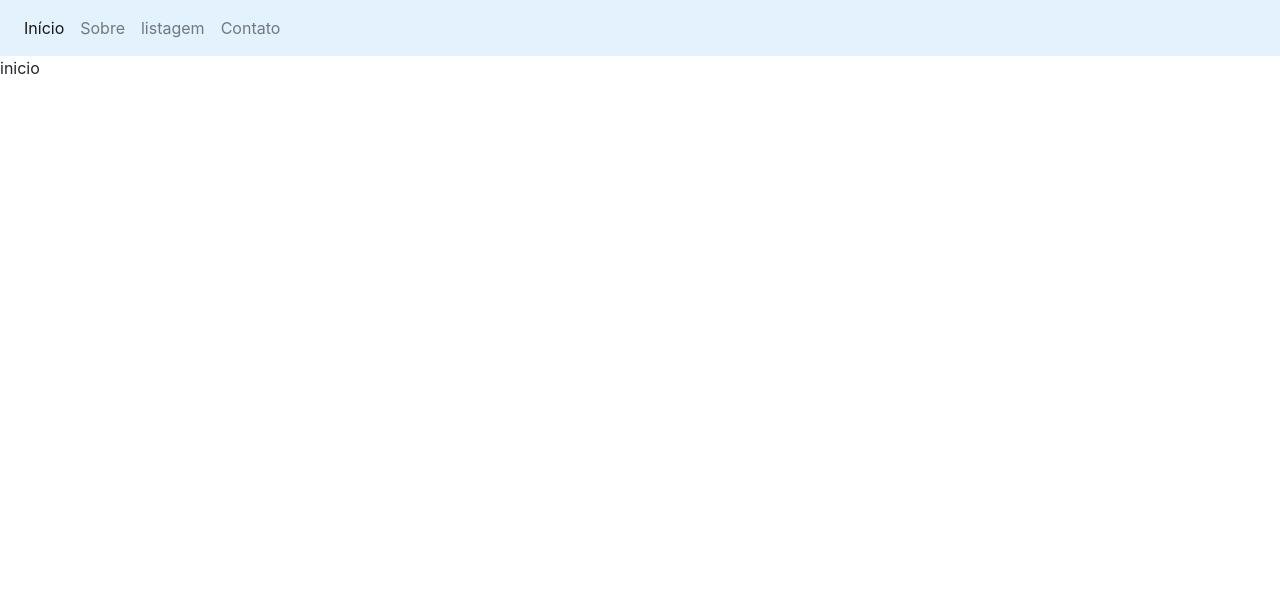
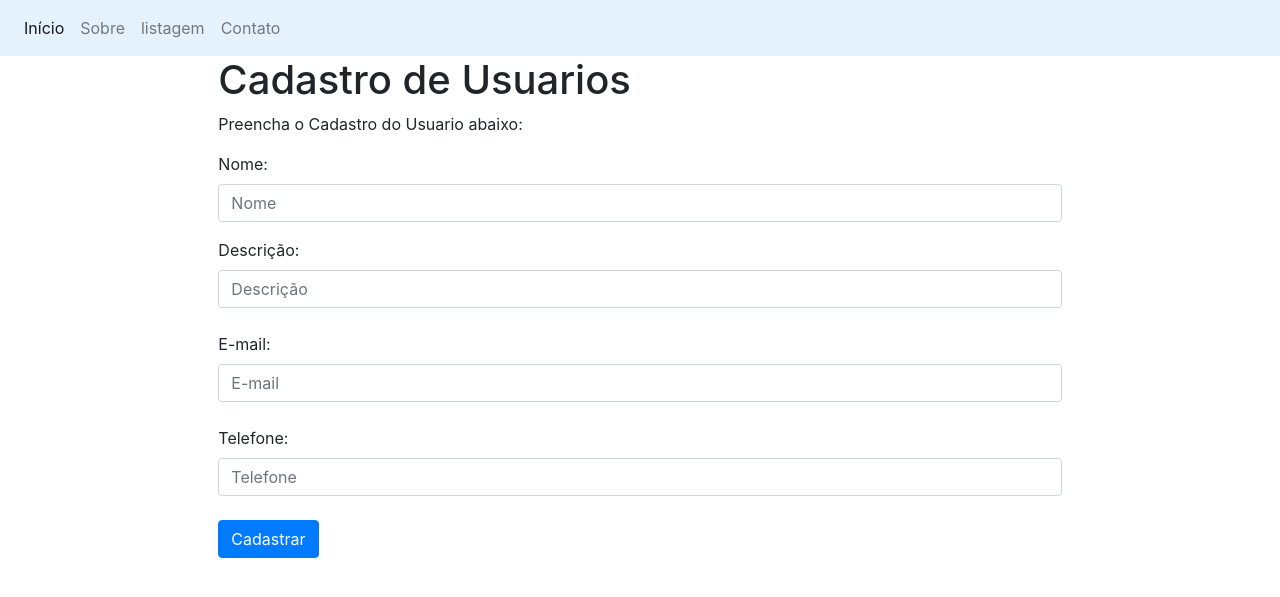
Before and after one commit to GuilhermeSTrydeR/projeto_web, a PHP site: page / in a window 1280 px wide. Shown: the top 597 px of the page. Run offline with PHP 8.4, Linux system fonts and the light colour scheme.

Commit message:
contato gravando no banco
nesse comit foi implementado a conexão com o banco de dados via PDO e tambem a pagina contato inteiramente funcional(gravando no banco), ainda não foi implementado a pagina para leitura no navegador desses contatos

```diff
--- /dev/null
+++ b/classes/conexao_bd.php
@@ -0,0 +1,31 @@
+
+<?php
+
+class ConexaoBD{
+
+    private $link;
+
+    function __construct($host="localhost", $usuario="root", $senha="", $bd="projeto_web"){
+        $dsn = "mysql:dbname=$bd;host=$host";
+
+        try{
+            $this->link = new PDO($dsn, $usuario, $senha);
+        }
+        catch(PDOException $e){
+            echo "Erro: Não foi possível realizar uma conexão com o MySQL." . "<br>";
+            echo "Mensagem de erro: " . $e->getMessage() . "<br>";
+            exit;
+        }
+    }
+
+    function get_link(){
+        return $this->link;
+    }
+
+    function __destruct(){
+        unset($this->link);
+    }
+
+}
+
+?>
--- /dev/null
+++ b/classes/contato.class.php
@@ -0,0 +1,230 @@
+<?php
+
+    class Contato{
+
+        private $id;
+        private $nome;
+        private $telefone;
+        private $email;
+        private $mensagem;
+
+        function __construct($id=NULL, $nome="", $telefone="", $email="", $mensagem=""){
+            $this->id = $id;
+            $this->nome = $nome;
+            $this->telefone = $telefone;
+            $this->email = $email;
+            $this->mensagem = $mensagem;
+        }
+
+        function __get($atributo){
+            return $this->$atributo;
+        }
+
+        function __set($atributo, $valor){
+            $this->$atributo = $valor;
+        }
+
+        function __toString(){
+            return $this->nome . " (" . $this->id . ")";
+        }
+
+        function salvar(){
+            $objConexao = new ConexaoBD();
+
+            $link = $objConexao->get_link();
+
+            if($this->id === NULL){
+                $sql = "INSERT INTO
+                    contato (nome, telefone, email, mensagem)
+                    VALUES (:nome,:telefone,:email,:mensagem)";
+
+                if( $stmt = $link->prepare($sql) ){
+
+                    $stmt->bindParam(":nome", $this->nome, PDO::PARAM_STR);
+                    $stmt->bindParam(":telefone", $this->telefone, PDO::PARAM_STR);
+                    $stmt->bindParam(":email", $this->email, PDO::PARAM_STR);
+                    $stmt->bindParam(":mensagem", $this->mensagem, PDO::PARAM_STR);
+
+                    $stmt->execute();
+
+                    $stmt->closeCursor();
+
+                    $this->id = $link->lastInsertId();
+
+                    return TRUE;
+                }
+            }
+            else{
+                $sql = "UPDATE contato SET
+                        nome=:nome,
+                        telefone=:telefone,
+                        email=:email,
+                        mensagem=:mensagem
+                        WHERE id = :id";
+
+                if( $stmt = $link->prepare($sql) ){
+
+                    $stmt->bindParam(":id", $this->id, PDO::PARAM_INT);
+                    $stmt->bindParam(":nome", $this->nome, PDO::PARAM_STR);
+                    $stmt->bindParam(":telefone", $this->telefone, PDO::PARAM_STR);
+                    $stmt->bindParam(":email", $this->email, PDO::PARAM_STR);
+                    $stmt->bindParam(":mensagem", $this->mensagem, PDO::PARAM_STR);
+
+                    $stmt->execute();
+
+                    $stmt->closeCursor();
+
+                    return TRUE;
+                }
+
+            }
+
+            return FALSE;
+        }
+
+        function deletar(){
+            $objConexao = new ConexaoBD();
+
+            $link = $objConexao->get_link();
+
+            $sql = "DELETE FROM contato WHERE id = :id";
+
+            if( $stmt = $link->prepare($sql) ){
+
+                $stmt->bindParam(":id", $this->id, PDO::PARAM_INT);
+
+                $stmt->execute();
+
+                $stmt->closeCursor();
+
+                return TRUE;
+            }
+
+            return FALSE;
+        }
+
+        static function get_contatos(){
+            $objConexao = new ConexaoBD();
+
+            $link = $objConexao->get_link();
+
+            $sql = "SELECT id, nome, telefone, email, mensagem FROM contato";
+
+            $vContatos = array();
+
+            if( $stmt = $link->prepare($sql) ){
+
+                $stmt->execute();
+
+                $stmt->bindColumn('id', $id);
+                $stmt->bindColumn('nome', $nome);
+                $stmt->bindColumn('telefone', $telefone);
+                $stmt->bindColumn('email', $email);
+                $stmt->bindColumn('mensagem', $mensagem);
+
+                while( $stmt->fetch(PDO::FETCH_BOUND) ){
+
+                    $objContato = new Contato(
+                        $id,
+                        $nome,
+                        $telefone,
+                        $email,
+                        $mensagem
+                    );
+
+                    $vContatos[] = $objContato;
+
+                }
+
+
+                $stmt->closeCursor();
+            }
+
+            return $vContatos;
+        }
+
+        static function get_contato_por_id($id){
+            $objConexao = new ConexaoBD();
+
+            $link = $objConexao->get_link();
+
+            $sql = "SELECT id, nome, telefone, email, mensagem FROM contato WHERE id = :id";
+
+            $vContato = [];
+
+            if( $stmt = $link->prepare($sql) ){
+
+                $stmt->bindParam(":id", $id, PDO::PARAM_INT);
+
+                $stmt->execute();
+
+                $stmt->bindColumn('id', $id);
+                $stmt->bindColumn('nome', $nome);
+                $stmt->bindColumn('telefone', $telefone);
+                $stmt->bindColumn('email', $email);
+                $stmt->bindColumn('mensagem', $mensagem);
+
+                if( $stmt->fetch(PDO::FETCH_BOUND) ){
+
+                    $objContato = new Contato(
+                            $id,
+                            $nome,
+                            $telefone,
+                            $email,
+                            $mensagem
+                        );
+
+                    $vContato[] =  $objContato;
+
+                }
+
+                $stmt->closeCursor();
+            }
+
+            return $vContato;
+        }
+
+        static function get_contatos_por_nome($nome){
+            $objConexao = new ConexaoBD();
+
+            $link = $objConexao->get_link();
+
+            $sql = "SELECT id, nome, telefone, email, mensagem FROM contato WHERE nome LIKE :nome";
+
+            $vContatos = [];
+
+            if( $stmt = $link->prepare($sql) ){
+
+                $stmt->bindParam(":nome", $nome, PDO::PARAM_STR);
+
+                $stmt->execute();
+
+                $stmt->bindColumn('id', $id);
+                $stmt->bindColumn('nome', $nome);
+                $stmt->bindColumn('telefone', $telefone);
+                $stmt->bindColumn('email', $email);
+                $stmt->bindColumn('mensagem', $mensagem);
+
+                while( $stmt->fetch(PDO::FETCH_BOUND) ){
+
+                    $objContato = new Contato(
+                            $id,
+                            $nome,
+                            $telefone,
+                            $email,
+                            $mensagem
+                        );
+
+                    $vContatos[] =  $objContato;
+
+                }
+
+                $stmt->closeCursor();
+            }
+
+            return $vContatos;
+        }
+
+    }
+
+?>
--- a/css/css.css
+++ b/css/css.css
@@ -29,6 +29,4 @@ esse arquivo é destinado aos estilos de folha personalizados do site.
     margin: 50px;
     padding-left: 300px;
 
-
-
 }
--- a/index.php
+++ b/index.php
@@ -1,5 +1,12 @@
 <?php
 
+//requerimento para linkar a classe PDO de conexão do banco
+require("classes/conexao_bd.php");
+
+//conexao com a classe de contato
+require("classes/contato.class.php");
+
+//a variavel abaixo define a pagina selecionada ao clicar nos menus
 $pagina = (isset($_GET['pagina'])) ? $_GET['pagina'] : 'inicio';
 
 ?>
@@ -18,10 +25,9 @@ $pagina = (isset($_GET['pagina'])) ? $_GET['pagina'] : 'inicio';
     <!-- CSS do projeto -->
     <link rel="stylesheet" href="./css/css.css">
 
-
 </head>
 <body>
-
+      <!-- campo simples de menu -->
       <nav class="navbar navbar-expand-lg navbar-light" style="background-color: #e3f2fd;">
         <button class="navbar-toggler" type="button" data-toggle="collapse" data-target="#navbarText" aria-controls="navbarText" aria-expanded="false" aria-label="Toggle navigation">
           <span class="navbar-toggler-icon"></span>
@@ -44,7 +50,9 @@ $pagina = (isset($_GET['pagina'])) ? $_GET['pagina'] : 'inicio';
         </div>
       </nav>
 
+
       <?php
+        //esse include ira colocar na tela a pagina selecionada e que foi atribuida a variavel $pagina
         include("./paginas/$pagina.php");
       ?>
 
--- a/paginas/inicio.php
+++ b/paginas/inicio.php
@@ -1 +1,28 @@
-inicio
+<div class="row justify-content-md-center">
+
+    <div class="col-8">
+        <h1>Cadastro de Usuarios</h1>
+        <p>Preencha o Cadastro do Usuario abaixo:</p>
+        <form action="?pagina=crud_contato/registrar_contato" method="POST">
+            <div class="form-group">
+                <label>Nome:</label>
+                <input type="text" class="form-control nome" name="nome" required placeholder="Nome" />
+            </div>
+            <div class="form-group">
+                <label>Descrição:</label>
+                <input type="text" class="form-control descricao" name="descricao" required placeholder="Descrição">
+            <br>
+            <div class="form-group">
+                <label>E-mail:</label>
+                <input type="text" class="form-control e-mail" name="email" required placeholder="E-mail">
+            <br>
+            <div class="form-group">
+                <label>Telefone:</label>
+                <input type="text" class="form-control telefone" name="telefone" required placeholder="Telefone">
+            <br>
+            <div class="form-button">
+                <button type="submit" class="btn btn-primary">Cadastrar</button>
+            </div>
+        </form>
+    </div>
+</div>
```
Also changed, not shown: paginas/crud_contato/registrar_contato.php (added, +61 -0 lines).
